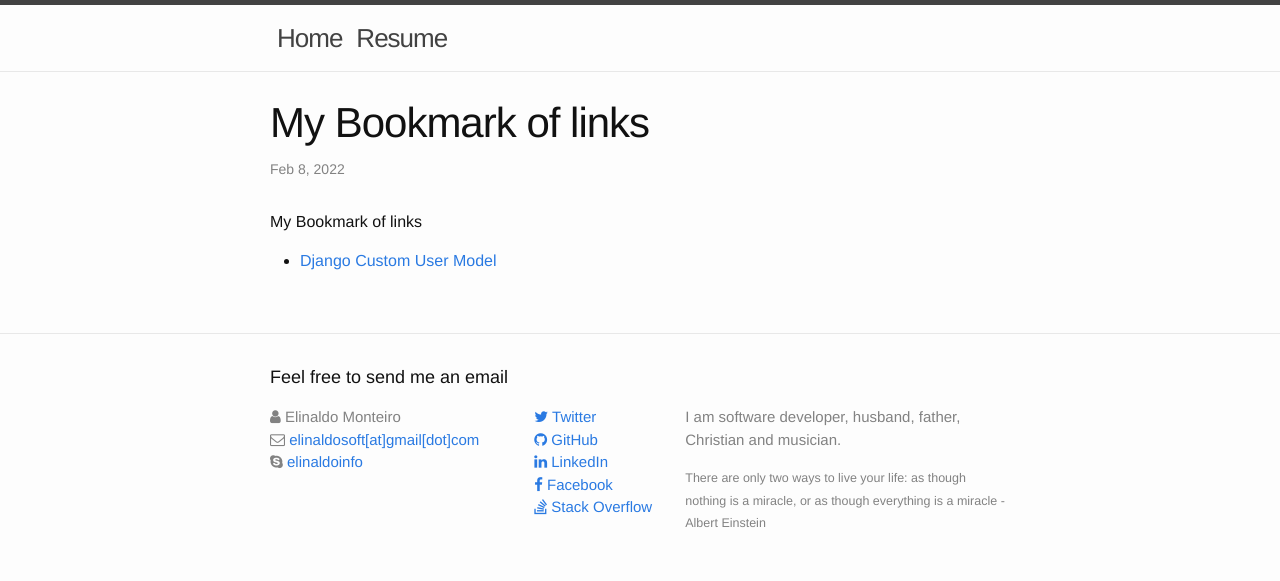
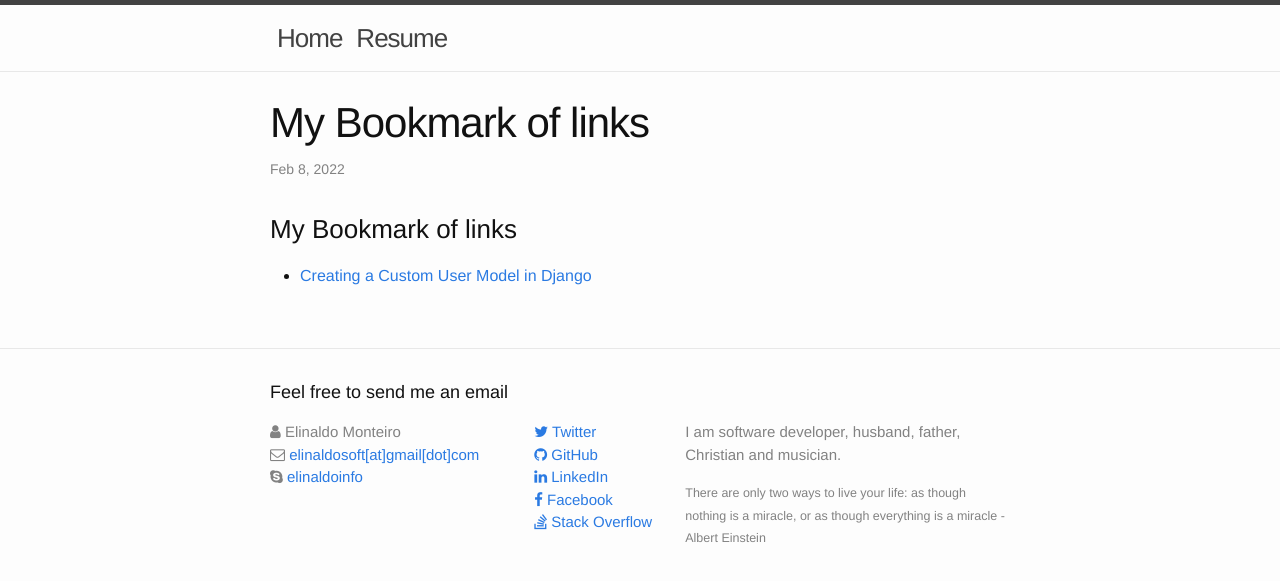
Before and after one commit to elinaldosoft/elinaldosoft.github.io, a Jekyll site: the page built from _posts/2022-02-08-bookmark.markdown, in a window 1280 px wide. Shown: the top 581 px of the page. Built offline with Jekyll 4.4.1, drawn with Linux system fonts in a browser that asks for light colours; nearby versions of some CDN libraries; comment, search, counter and statistics services are not loaded.

Commit message:
update title post

```diff
--- a/_posts/2022-02-08-bookmark.markdown
+++ b/_posts/2022-02-08-bookmark.markdown
@@ -6,6 +6,6 @@ categories: python
 comments: true
 ---
 
-My Bookmark of links
+### My Bookmark of links
 
-- [Django Custom User Model](https://testdriven.io/blog/django-custom-user-model){:target="_blank"}
+- [Creating a Custom User Model in Django](https://testdriven.io/blog/django-custom-user-model){:target="_blank"}
```
